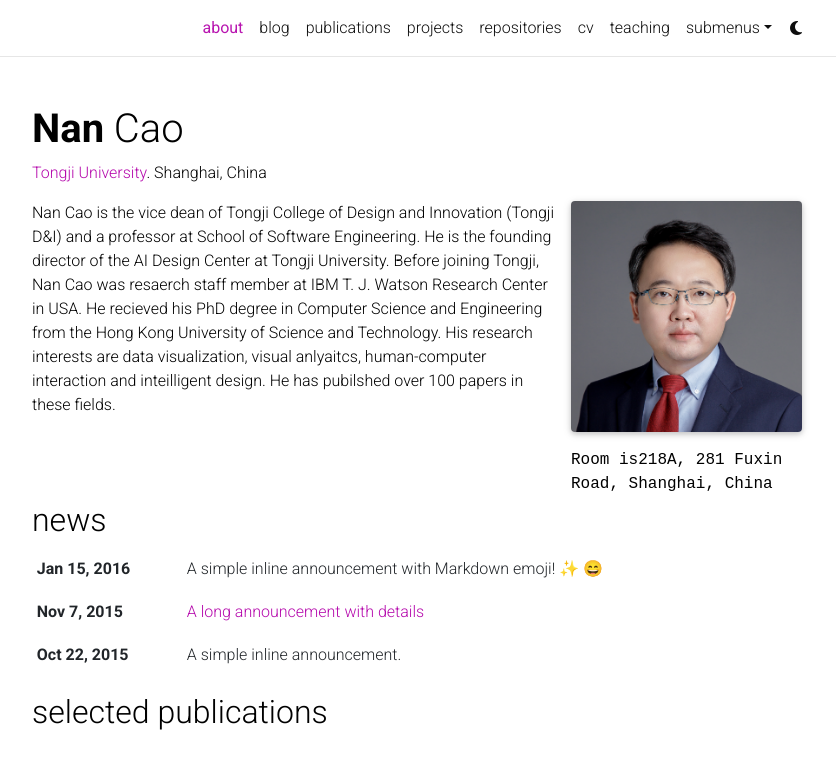
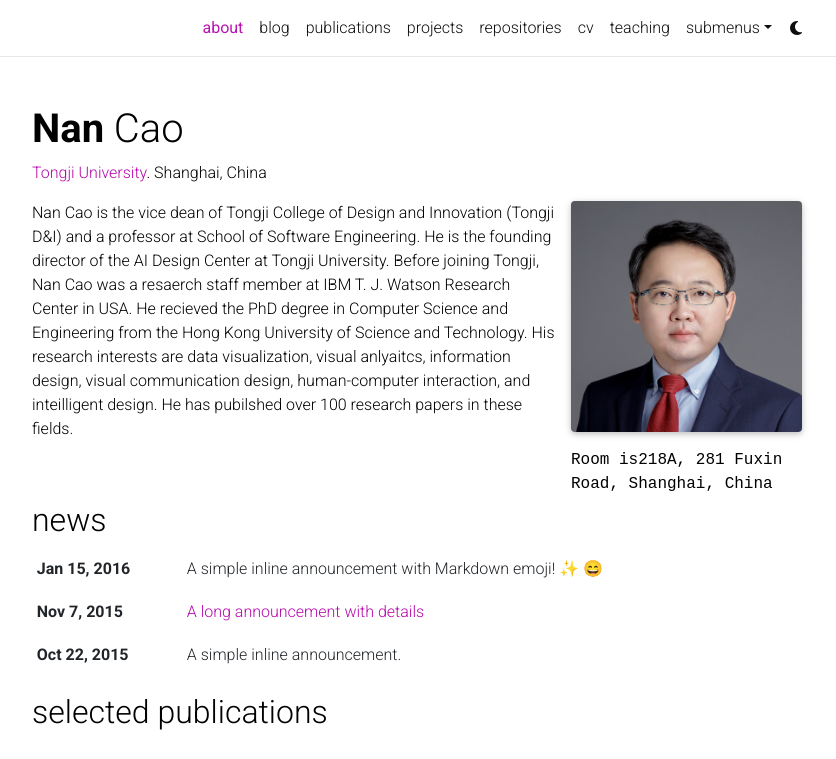
Before and after one commit to nancao/nancao.github.io, a Jekyll site: the page built from _pages/about.md, in a window 1280 px wide and 1049 px high, cut to the strip 0-759 px from the top of the window. Shown: the whole strip, without its empty margins (223-1059 px from the left). Built offline with Jekyll 4.4.1, drawn with Linux system fonts in a browser that asks for light colours; full-size pictures stand in for the smaller copies a plugin makes; emoji names are drawn with the system emoji font; comment, search, counter and statistics services are not loaded; a style sheet for code colours, icons or effects is not loaded.

Commit message:
update profile

```diff
--- a/_pages/about.md
+++ b/_pages/about.md
@@ -16,4 +16,4 @@
 selected_papers: true # includes a list of papers marked as "selected={true}"
 social: true  # includes social icons at the bottom of the page
 ---
-Nan Cao is the vice dean of Tongji College of Design and Innovation (Tongji D&I) and a professor at  School of Software Engineering. He is the founding director of the AI Design Center at Tongji University. Before joining Tongji, Nan Cao was resaerch staff member at IBM T. J. Watson Research Center in USA. He recieved his PhD degree in Computer Science and Engineering from the Hong Kong University of Science and Technology. His research interests are data visualization, visual anlyaitcs, human-computer interaction and inteilligent design. He has pubilshed over 100 papers in these fields.
+Nan Cao is the vice dean of Tongji College of Design and Innovation (Tongji D&I) and a professor at  School of Software Engineering. He is the founding director of the AI Design Center at Tongji University. Before joining Tongji, Nan Cao was a resaerch staff member at IBM T. J. Watson Research Center in USA. He recieved the PhD degree in Computer Science and Engineering from the Hong Kong University of Science and Technology. His research interests are data visualization, visual anlyaitcs, information design, visual communication design, human-computer interaction, and inteilligent design. He has pubilshed over 100 research papers in these fields.
```
